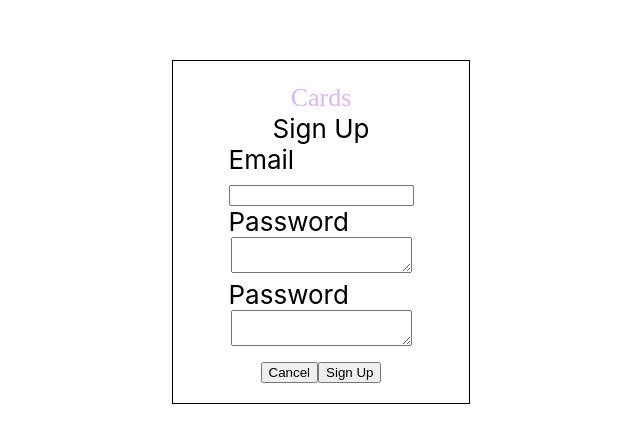
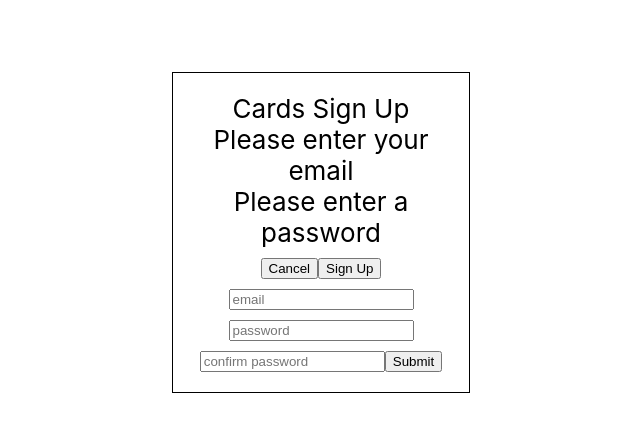
Before and after one commit to KnucKostya/CardTraining, a React (Create React App) app: page /register in a window 1280 px wide. Shown: the part 168-600 px from the top of the page, without its empty margins (319-959 px from the left). Built offline with nearby package versions, Linux system fonts and the light colour scheme.

Commit message:
base packs for project with routing

```diff
--- a/package.json
+++ b/package.json
@@ -7,8 +7,6 @@
     "@emotion/styled": "^11.11.0",
     "@mui/icons-material": "^5.11.16",
     "@mui/material": "^5.13.2",
-    "@radix-ui/react-form": "^0.0.3",
-    "@radix-ui/react-popover": "1.0.6",
     "@reduxjs/toolkit": "^1.8.1",
     "@testing-library/jest-dom": "^5.16.4",
     "@testing-library/react": "^13.0.1",
--- a/src/components/register/register.tsx
+++ b/src/components/register/register.tsx
@@ -1,7 +1,6 @@
 import React from "react";
 import { SubmitHandler, useForm } from "react-hook-form";
 import s from "./register.module.scss";
-import * as Form from "@radix-ui/react-form";
 
 const Register = () => {
   const {
@@ -12,80 +11,37 @@ const Register = () => {
   } = useForm<Inputs>();
   const onSubmit: SubmitHandler<Inputs> = (data) => console.log(data);
 
-  console.log(watch("email")); // watch input value by passing the name of it
-  // watch input value by passing the name of i
   return (
     <div className={s.regForm}>
-      <Form.Root className="FormRoot">
-        <Form.Field className="FormField" name="cards">
-          <Form.Label className={s.cards}>Cards</Form.Label>
-        </Form.Field>
+      <div>Cards Sign Up</div>
 
-        <Form.Field className="FormField" name="SignUp">
-          <Form.Label className="FormLabel">Sign Up</Form.Label>
-        </Form.Field>
+      <div style={{ display: "flex", alignItems: "baseline", justifyContent: "space-between" }}>
+        Please enter your email
+      </div>
 
-        <Form.Field className="FormField" name="email">
       <div style={{ display: "flex", alignItems: "baseline", justifyContent: "space-between" }}>
-            <Form.Label className="FormLabel">Email</Form.Label>
-            <Form.Message className="FormMessage" match="valueMissing">
-              Please enter your email
-            </Form.Message>
-            <Form.Message className="FormMessage" match="typeMismatch">
-              Please provide a valid email
-            </Form.Message>
+        Please enter a password
       </div>
-          <Form.Control asChild>
-            <input className="Input" type="email" required />
-          </Form.Control>
-        </Form.Field>
-        <Form.Field className="FormField" name="password">
-          <div style={{ display: "flex", alignItems: "baseline", justifyContent: "space-between" }}>
-            <Form.Label className="FormLabel">Password</Form.Label>
-            <Form.Message className="FormMessage" match="valueMissing">
-              Please enter a password
-            </Form.Message>
-          </div>
-          <Form.Control asChild>
-            <textarea className="Textarea" required />
-          </Form.Control>
-        </Form.Field>
-        <Form.Field className="FormField" name="password">
-          <div style={{ display: "flex", alignItems: "baseline", justifyContent: "space-between" }}>
-            <Form.Label className="FormLabel">Password</Form.Label>
-            <Form.Message className="FormMessage" match="valueMissing">
-              Please enter a password
-            </Form.Message>
-          </div>
-          <Form.Control asChild>
-            <textarea className="Textarea" required />
-          </Form.Control>
-        </Form.Field>
 
       <div className={s.buttons}>
         <button className="Button" style={{ marginTop: 10 }}>
           Cancel
         </button>
-
-          <Form.Submit asChild>
         <button className="Button" style={{ marginTop: 10 }}>
           Sign Up
         </button>
-          </Form.Submit>
       </div>
-      </Form.Root>
 
-      {/*<form onSubmit={handleSubmit(onSubmit)}>*/}
-      {/*  <input className="divide-y divide-gray-200" placeholder={"email"} {...register("email", { required: true })} />*/}
-      {/*  <input className="ml-3" placeholder={"password"} {...register("password", { required: true })} />*/}
-      {/*  <input placeholder={"confirm password"} {...register("confirmPassword", { required: true })} />*/}
-      {/*  /!*{errors.exampleRequired && <span>This field is required</span>}*!/*/}
-      {/*  <input type="submit" />*/}
-      {/*</form>*/}
+      <form onSubmit={handleSubmit(onSubmit)}>
+        <input className="divide-y divide-gray-200" placeholder={"email"} {...register("email", { required: true })} />
+        <input className="ml-3" placeholder={"password"} {...register("password", { required: true })} />
+        <input placeholder={"confirm password"} {...register("confirmPassword", { required: true })} />
+        {/*{errors.exampleRequired && <span>This field is required</span>}*/}
+        <input type="submit" />
+      </form>
     </div>
   );
 };
-
 export default Register;
 
 type Inputs = {
```
Also changed, not shown: 1 other file (tests, documents, lock files or other folders). Lines whose indentation alone changed are shown as unchanged.
